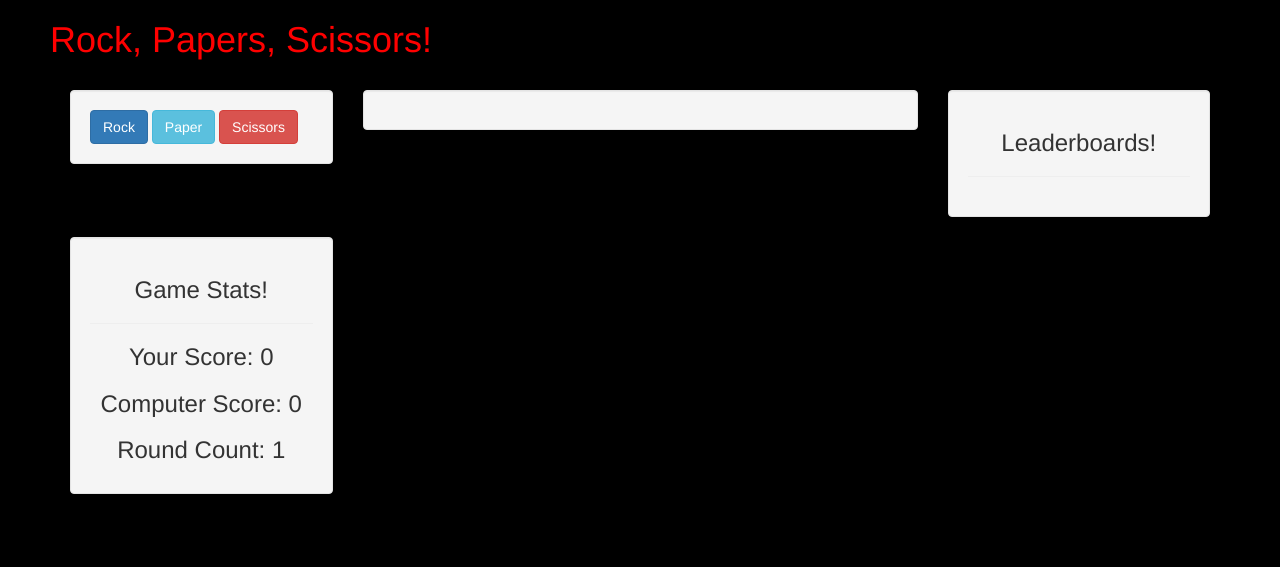
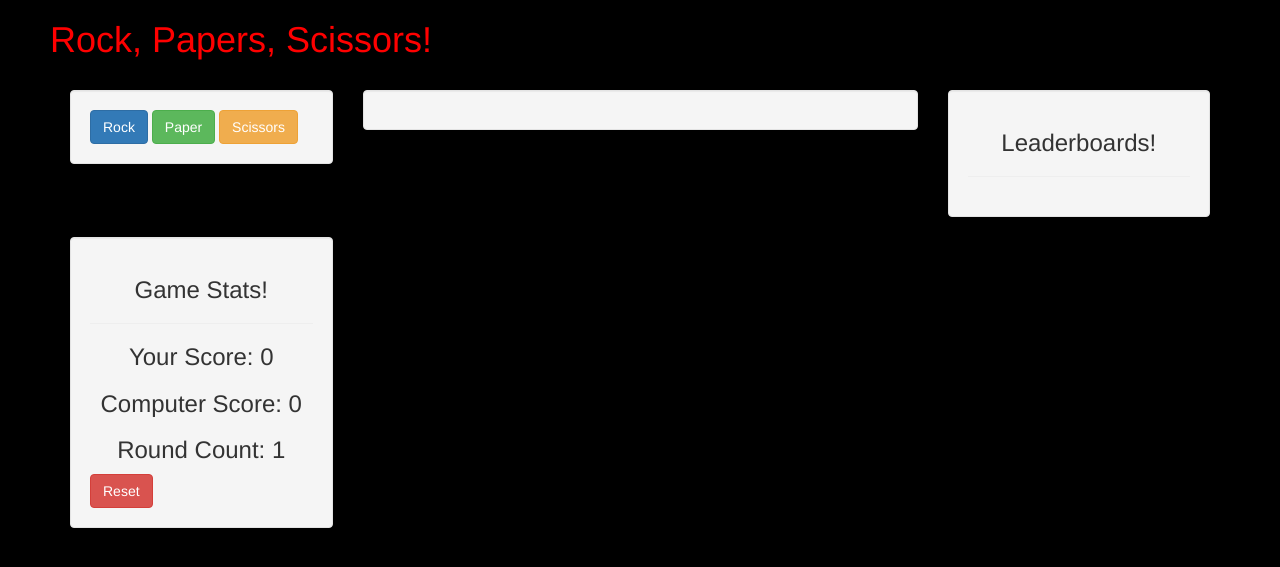
Before and after one commit to Serviox19/Rock-Papers-Scissors, a PHP site: page /home.html in a window 1280 px wide. Shown: the top 567 px of the page. Run offline with PHP 8.4, Linux system fonts and the light colour scheme; some libraries are stand-ins or nearby versions.

Commit message:
fixed javascript code, now alerts work perfectly aswell as the reset button

```diff
--- a/css/home.css
+++ b/css/home.css
@@ -40,3 +40,7 @@
   margin-left: auto;
   margin-right: auto;
 }
+
+#reset {
+  text-align: center;
+}
--- a/home.html
+++ b/home.html
@@ -35,8 +35,8 @@
     <div class="col-md-3">
       <div class="well">
         <button type="button" class="btn btn-primary buttonSelection" value="rock">Rock</button>
-        <button type="button" class="btn btn-info buttonSelection" value="paper">Paper</button>
-        <button type="button" class="btn btn-danger buttonSelection" value="scissors">Scissors</button>
+        <button type="button" class="btn btn-success buttonSelection" value="paper">Paper</button>
+        <button type="button" class="btn btn-warning buttonSelection" value="scissors">Scissors</button>
       </div>
     </div><!-- END COLUMN -->
     <div class="col-md-6">
@@ -60,6 +60,7 @@
           <div><h3>Your Score:&nbsp<span id="userScore"></span></h3></div>
           <div><h3>Computer Score:&nbsp<span id="computerScore"></span></h3></div>
           <div><h3>Round Count:&nbsp<span id="roundCount"></span></h3></div>
+          <div class="resetButton"><button type="button" id="reset" class="btn btn-danger" value="rock">Reset</button></div>
         </div>
       </div>
     </div><!-- END COLUMN -->
@@ -72,7 +73,8 @@
 
 <!-- END BODY / START JAVASCRIPT & jQUERY -->
 <script type="text/javascript" src="https://code.jquery.com/jquery-2.1.4.min.js"></script>
+<script type="text/javascript" src="js/index.js"></script>
 <script src="https://maxcdn.bootstrapcdn.com/bootstrap/3.3.6/js/bootstrap.min.js"></script>
-<script type="text/javascript" src="js/index.js"></script>
+
 </body>
 </html>
--- a/js/index.js
+++ b/js/index.js
@@ -1,8 +1,8 @@
 $(document).ready(function() {
 // Hide alerts from start
-  $("#sameChoice").hide()
-  $("#winAlert").hide()
-  $("#loseAlert").hide()
+  $("#sameChoice").hide();
+  $("#winAlert").hide();
+  $("#loseAlert").hide();
 
   var gameChoices = ["rock", "paper", "scissors"]
   var userSelection;
@@ -19,6 +19,10 @@
   $("#computerScore").html(computerScore);
 
   $(".buttonSelection").on("click", function () {
+    $("#sameChoice").hide();
+    $("#winAlert").hide();
+    $("#loseAlert").hide();
+
     userSelection = $(this).attr('value');
     computerChoice = Math.floor(Math.random() * gameChoices.length);
 
@@ -73,7 +77,12 @@
     $("#loseAlert").show();
   };
 
+  }); // END GAME LOGIC
+
+  $("#reset").on("click", function() {
+    $("#userScore").html(userScore = 0)
+    $("#computerScore").html(computerScore = 0)
+    $("#roundCount").html(roundCount = 1)
   });
 
-
 });
```
